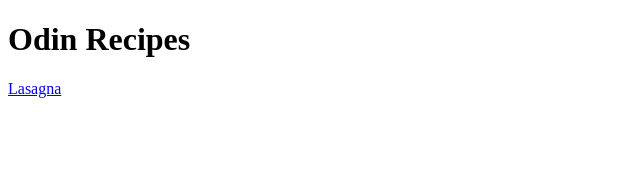
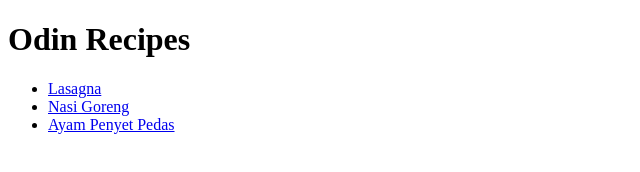
Before and after one commit to Yirvan/odin-recipes, a plain HTML site: page index.html in a window 1280 px wide. Shown: the whole page, without its empty margins (0-640 px from the left). Drawn offline with Linux system fonts and the light colour scheme.

Commit message:
edit index.html, add link to nasi-goreng.html and ayam-penyet-pedas.html pages

```diff
--- a/index.html
+++ b/index.html
@@ -7,6 +7,11 @@
 </head>
 <body>
     <h1>Odin Recipes</h1>
-    <a href="./recipes/lasagna.html">Lasagna</a>
+    <ul>
+        <li><a href="./recipes/lasagna.html">Lasagna</a></li>
+        <li><a href="./recipes/nasi-goreng.html">Nasi Goreng</a></li>
+        <li><a href="./recipes/ayam-penyet-pedas.html">Ayam Penyet Pedas</a></li>
+    </ul>
+
 </body>
 </html>
```
